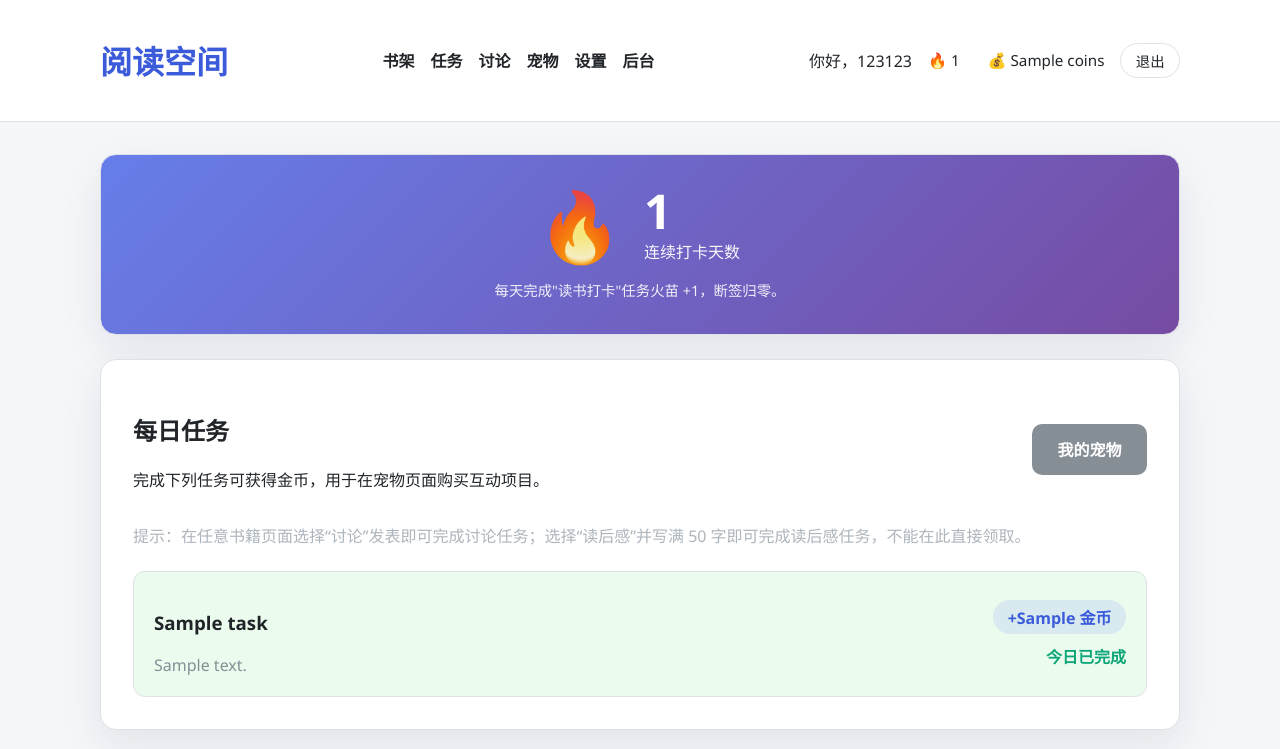
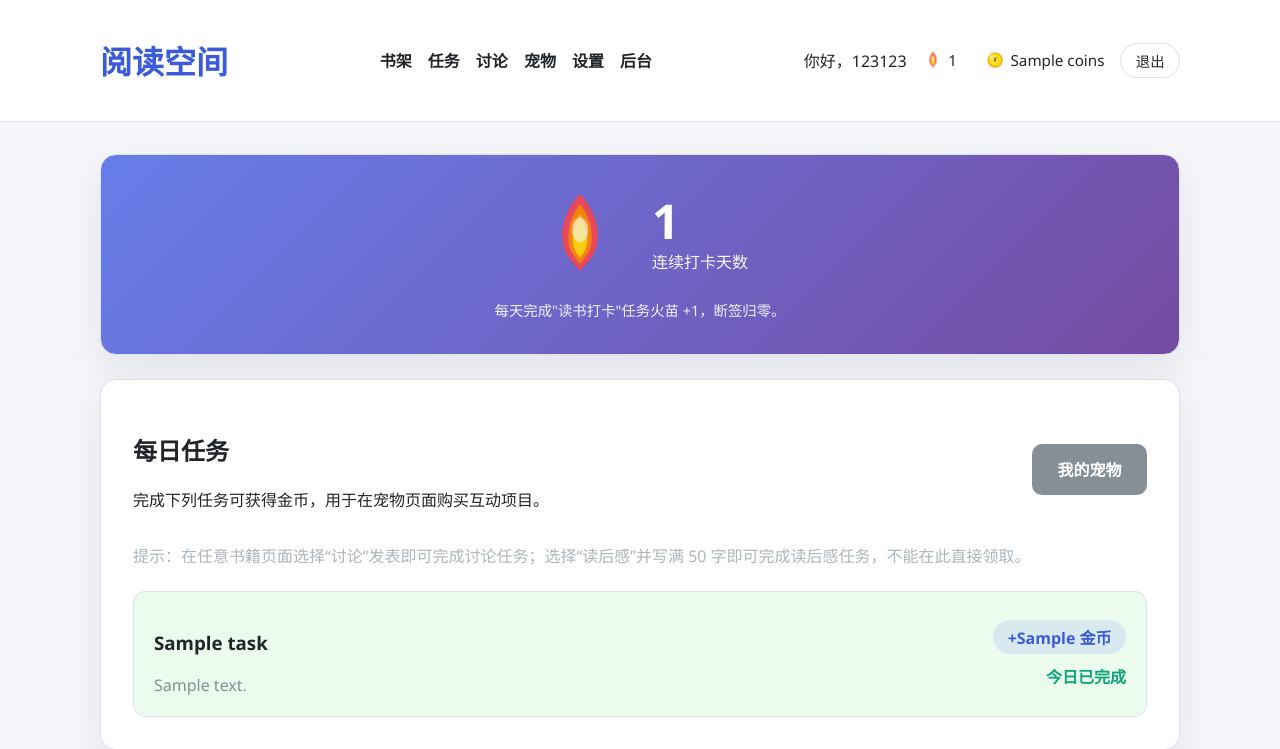
Before and after one commit to scrapal/reading, a Flask app: page /tasks in a window 1280 px wide. Shown: the top 749 px of the page. Run offline with Flask 2, Linux system fonts and the light colour scheme; a user stored in the database is signed in; tables that the repository leaves empty hold one stand-in row (values such as "Sample post"); a database or web service that is not in the repository returns one stand-in record (values such as "Sample title"); some libraries are stand-ins or nearby versions.

Commit message:
feat: replace emoji with custom SVG icons for flame and coin
将火苗🔥和金币💰的emoji替换为精美的SVG图标：

- 火苗设计：经典三层火焰效果（红→橙→黄渐变）
  - 添加白色高光增强立体感
  - 保持闪烁动画效果
- 金币设计：3D立体金币效果
  - 径向渐变营造金属质感
  - 添加阴影和高光效果
  - 使用¥符号标识
- 导航栏图标：20x20px 小图标，带动画
- 任务卡片图标：6rem 大图标，视觉冲击力强
- 响应式设计：适配各种屏幕尺寸

🤖 Generated with [Claude Code](https://claude.com/claude-code)

Co-Authored-By: Claude <noreply@anthropic.com>

```diff
--- a/static/styles.css
+++ b/static/styles.css
@@ -85,12 +85,23 @@ a {
 .stat-item {
   display: inline-flex;
   align-items: center;
-  gap: 0.15rem;
+  gap: 0.35rem;
   padding: 0.25rem 0.5rem;
   background: rgba(255, 255, 255, 0.05);
   border-radius: 12px;
   font-weight: 500;
   white-space: nowrap;
+}
+
+.icon-flame,
+.icon-coin {
+  width: 20px;
+  height: 20px;
+  flex-shrink: 0;
+}
+
+.icon-flame {
+  animation: flame-flicker 2s ease-in-out infinite;
 }
 
 .mini-btn {
@@ -232,8 +243,9 @@ a {
 }
 
 .streak-icon {
-  font-size: 4rem;
-  line-height: 1;
+  width: 6rem;
+  height: 6rem;
+  flex-shrink: 0;
   animation: flame-flicker 2s ease-in-out infinite;
 }
 
--- a/templates/base.html
+++ b/templates/base.html
@@ -32,8 +32,35 @@
             <span class="welcome">你好，{{ session['username'] }}</span>
             {% if current_user %}
               <span class="user-stats">
-                <span class="stat-item" title="连续打卡天数">🔥 {{ current_user.streak_count or 0 }}</span>
-                <span class="stat-item" title="金币余额">💰 {{ current_user.coins or 0 }}</span>
+                <span class="stat-item" title="连续打卡天数">
+                  <svg class="icon-flame" viewBox="0 0 100 100" xmlns="http://www.w3.org/2000/svg">
+                    <path d="M50 10 Q60 20 65 35 Q70 50 65 65 Q60 75 50 85 Q40 75 35 65 Q30 50 35 35 Q40 20 50 10" fill="#FF4444" opacity="0.9"/>
+                    <path d="M50 20 Q57 28 60 40 Q63 52 60 63 Q57 70 50 78 Q43 70 40 63 Q37 52 40 40 Q43 28 50 20" fill="#FF8800" opacity="0.95"/>
+                    <path d="M50 30 Q54 35 56 45 Q58 55 56 62 Q54 68 50 72 Q46 68 44 62 Q42 55 44 45 Q46 35 50 30" fill="#FFD700"/>
+                    <ellipse cx="50" cy="45" rx="8" ry="12" fill="#FFFFFF" opacity="0.6"/>
+                  </svg>
+                  {{ current_user.streak_count or 0 }}
+                </span>
+                <span class="stat-item" title="金币余额">
+                  <svg class="icon-coin" viewBox="0 0 100 100" xmlns="http://www.w3.org/2000/svg">
+                    <ellipse cx="52" cy="52" rx="38" ry="38" fill="#8B7500" opacity="0.3"/>
+                    <circle cx="50" cy="50" r="38" fill="url(#coinGradient1)"/>
+                    <circle cx="50" cy="50" r="32" fill="url(#coinGradient2)"/>
+                    <text x="50" y="60" font-size="35" font-weight="bold" text-anchor="middle" fill="#8B7500">¥</text>
+                    <ellipse cx="35" cy="35" rx="12" ry="15" fill="#FFF" opacity="0.4"/>
+                    <defs>
+                      <radialGradient id="coinGradient1">
+                        <stop offset="0%" style="stop-color:#FFD700;stop-opacity:1" />
+                        <stop offset="100%" style="stop-color:#FFA500;stop-opacity:1" />
+                      </radialGradient>
+                      <radialGradient id="coinGradient2">
+                        <stop offset="0%" style="stop-color:#FFE55C;stop-opacity:1" />
+                        <stop offset="100%" style="stop-color:#FFD700;stop-opacity:1" />
+                      </radialGradient>
+                    </defs>
+                  </svg>
+                  {{ current_user.coins or 0 }}
+                </span>
               </span>
             {% endif %}
             <a class="mini-btn" href="{{ url_for('logout') }}">退出</a>
--- a/templates/tasks.html
+++ b/templates/tasks.html
@@ -5,7 +5,12 @@
   <section class="card streak-card">
     <div style="text-align: center;">
       <div class="streak-display">
-        <span class="streak-icon">🔥</span>
+        <svg class="streak-icon" viewBox="0 0 100 100" xmlns="http://www.w3.org/2000/svg">
+          <path d="M50 10 Q60 20 65 35 Q70 50 65 65 Q60 75 50 85 Q40 75 35 65 Q30 50 35 35 Q40 20 50 10" fill="#FF4444" opacity="0.9"/>
+          <path d="M50 20 Q57 28 60 40 Q63 52 60 63 Q57 70 50 78 Q43 70 40 63 Q37 52 40 40 Q43 28 50 20" fill="#FF8800" opacity="0.95"/>
+          <path d="M50 30 Q54 35 56 45 Q58 55 56 62 Q54 68 50 72 Q46 68 44 62 Q42 55 44 45 Q46 35 50 30" fill="#FFD700"/>
+          <ellipse cx="50" cy="45" rx="8" ry="12" fill="#FFFFFF" opacity="0.6"/>
+        </svg>
         <div class="streak-info">
           <div class="streak-number">{{ current_user.streak_count or 0 }}</div>
           <div class="streak-label">连续打卡天数</div>
```
